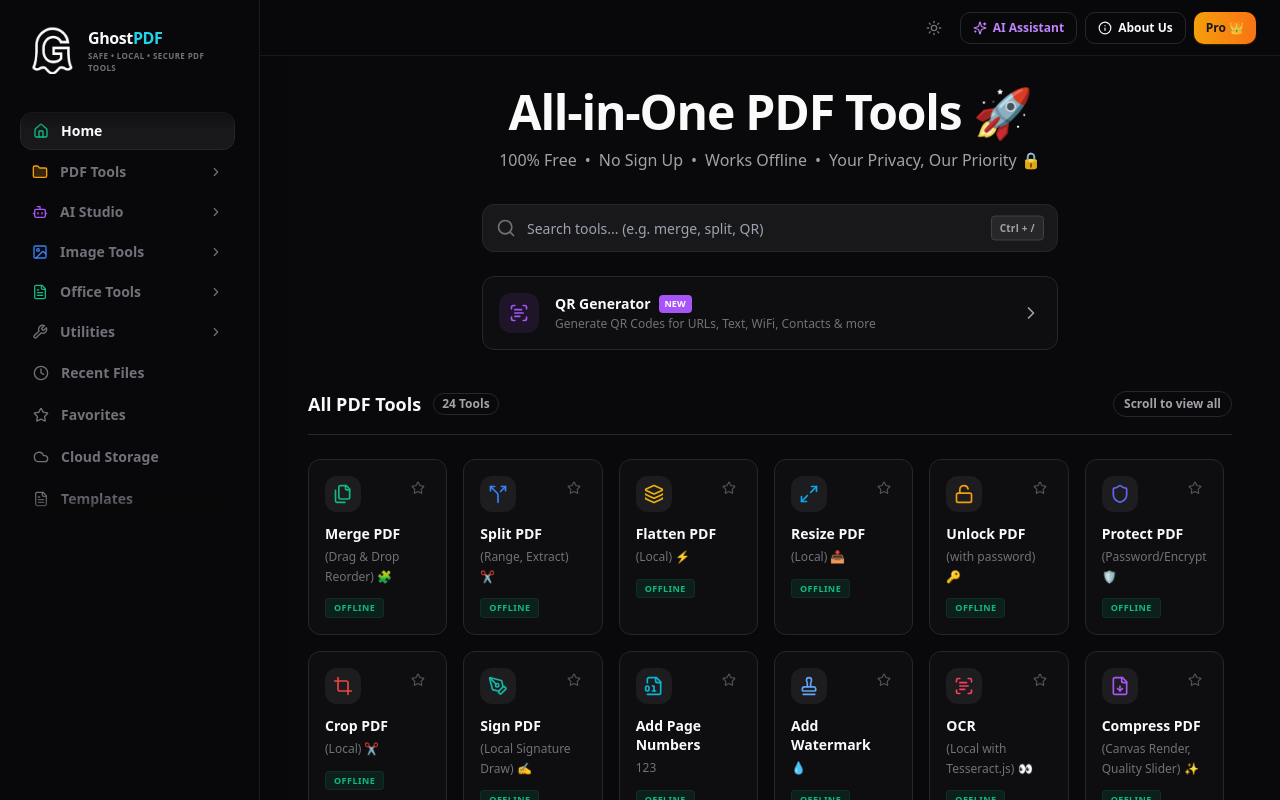
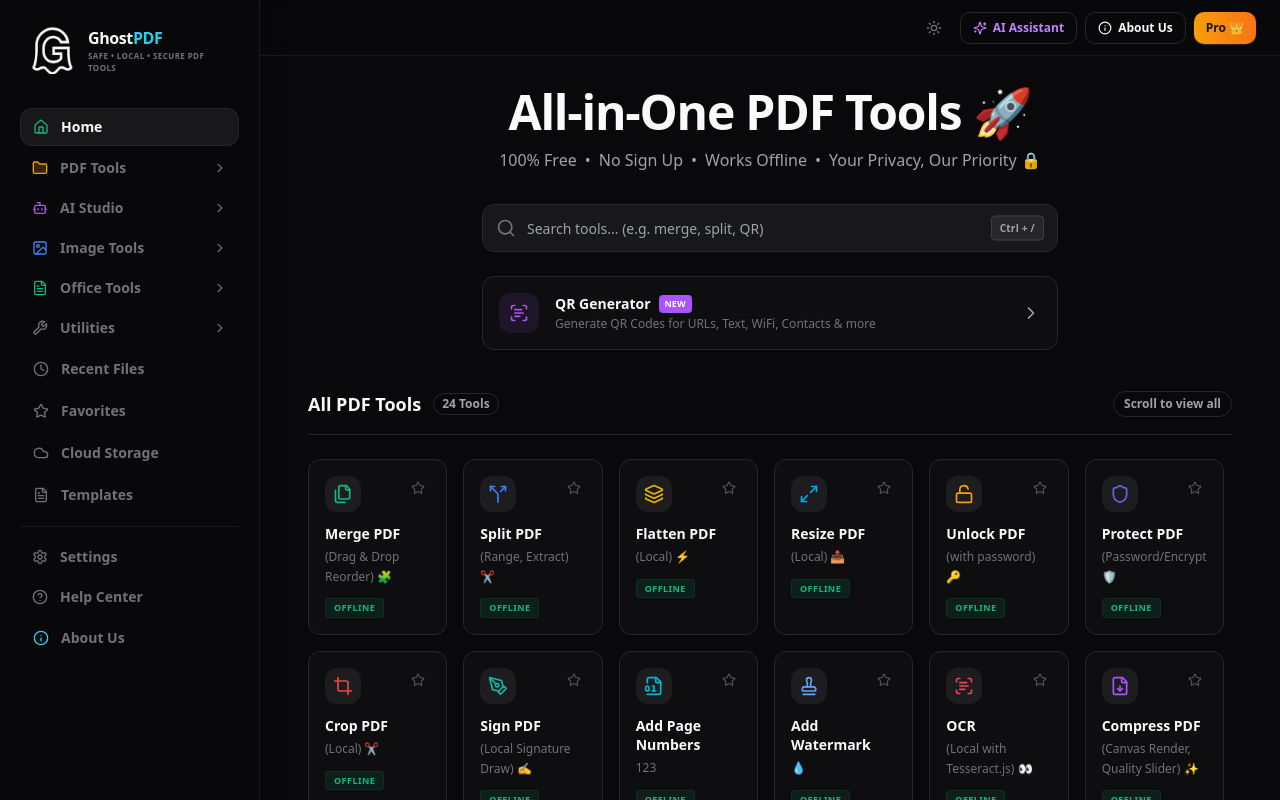
Before and after one commit to shashankkshashi626-dot/GostPDF, a React (Vite) app: page / in a window 1280 px wide. Shown: the top 800 px of the page. Built offline with nearby package versions, Linux system fonts and the light colour scheme.

Commit message:
fix: make sidebar navigation unscrollable and fixed

```diff
--- a/src/App.tsx
+++ b/src/App.tsx
@@ -636,14 +636,8 @@ function DashboardContent() {
             </div>
           </div>
 
-          {/* Collapsible Accordion Navigation — with blur-fade scroll edges */}
-          <div className="relative">
-            {/* Top fade */}
-            <div className="pointer-events-none absolute top-0 left-0 right-0 h-6 z-10 bg-gradient-to-b from-white/80 dark:from-zinc-950/80 to-transparent" />
-            {/* Bottom fade */}
-            <div className="pointer-events-none absolute bottom-0 left-0 right-0 h-8 z-10 bg-gradient-to-t from-white/90 dark:from-zinc-950/90 to-transparent" />
-
-            <nav className="flex flex-col gap-1 overflow-y-auto max-h-[420px] pr-1 py-2" style={{ scrollbarWidth: "none" }}>
+          {/* Sidebar Navigation */}
+          <nav className="flex flex-col gap-1 py-1">
               {/* Home */}
               <button
                 onClick={() => { setActiveTool(null); setActiveMenu("all-tools"); }}
@@ -916,7 +910,6 @@ function DashboardContent() {
                 </button>
               </div>
             </nav>
-          </div>
         </div>
 
         {/* Upgrade Pro Widget */}
```
